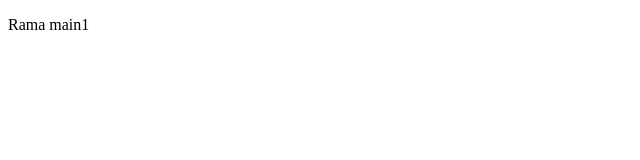
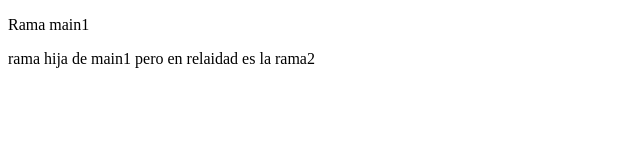
Before and after one commit to Mirkko16/practicatup, a plain HTML site: page index.html in a window 1280 px wide. Shown: the whole page, without its empty margins (0-640 px from the left). Drawn offline with Linux system fonts and the light colour scheme.

Commit message:
descripcion

```diff
--- a/index.html
+++ b/index.html
@@ -8,5 +8,6 @@
 </head>
 <body>
     <p>Rama main1</p>
+    <p>rama hija de main1 pero en relaidad es la rama2</p>
 </body>
 </html>
```
